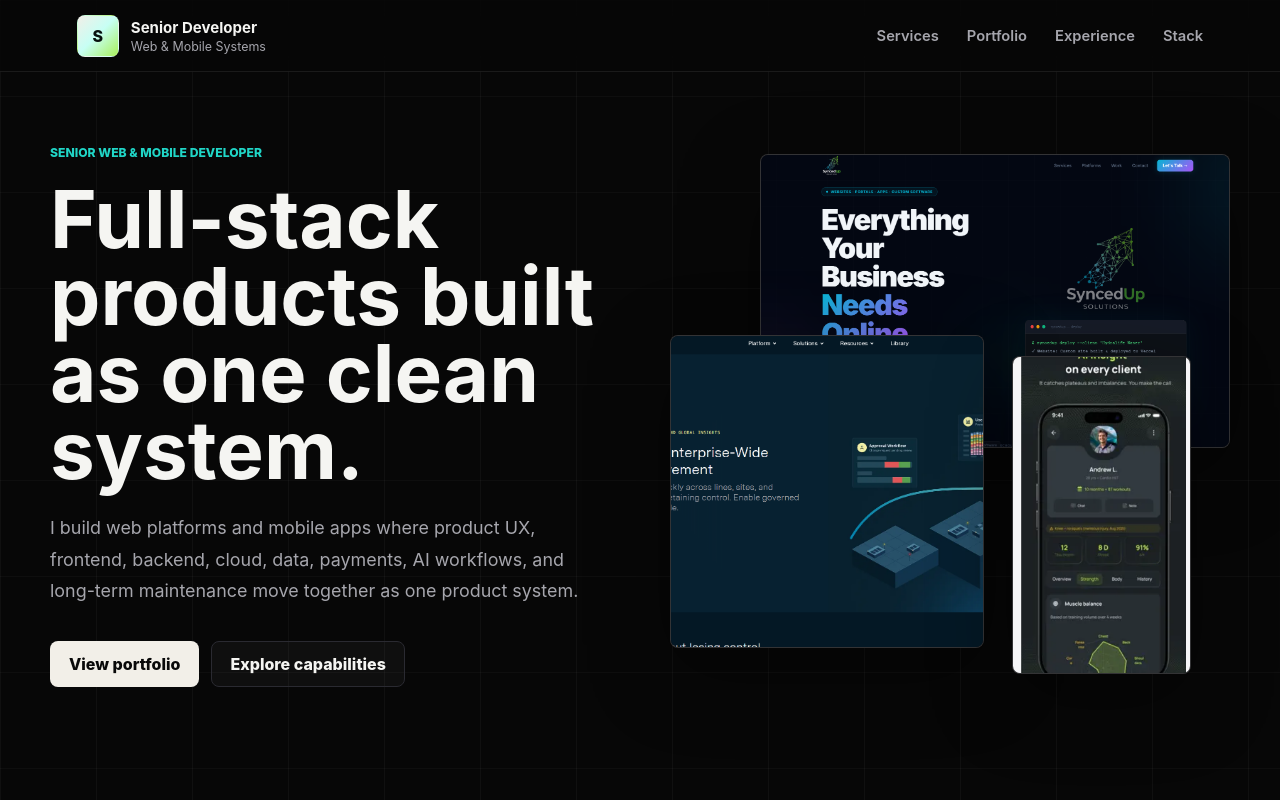
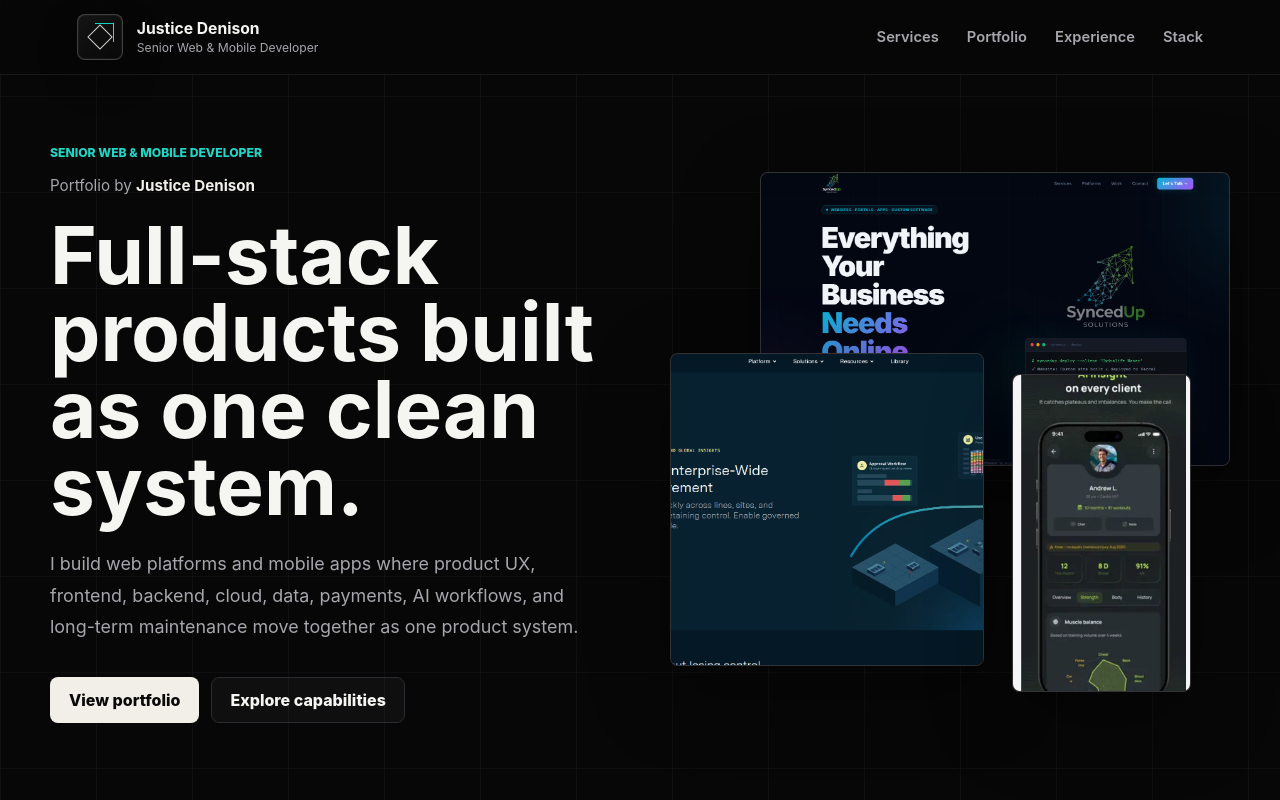
Before and after one commit to justiceD222/web-mobile-portfolio, a plain HTML site: page index.html in a window 1280 px wide. Shown: the top 800 px of the page. Drawn offline with Linux system fonts and the light colour scheme.

Commit message:
update name

```diff
--- a/css/custom-portfolio.css
+++ b/css/custom-portfolio.css
@@ -20,11 +20,13 @@ a { color: inherit; text-decoration: none; }
 button, input, textarea { font: inherit; }
 img { display: block; max-width: 100%; }
 .site-header { position: fixed; inset: 0 0 auto 0; z-index: 30; min-height: 72px; padding: 14px 6vw; display: flex; align-items: center; justify-content: space-between; border-bottom: 1px solid rgba(255,255,255,.08); background: rgba(7, 7, 7, .78); backdrop-filter: blur(18px); }
-.brand { display: inline-flex; align-items: center; gap: 12px; }
-.brand-mark { width: 42px; height: 42px; display: grid; place-items: center; border: 1px solid rgba(255,255,255,.16); border-radius: 8px; background: linear-gradient(135deg, var(--cream), #c7fff4 48%, var(--accent-3)); color: #07100d; font-weight: 800; }
+.brand { display: inline-flex; align-items: center; gap: 14px; min-width: 0; }
+.brand-mark { position: relative; width: 46px; height: 46px; display: grid; place-items: center; border: 1px solid rgba(242,239,232,.22); border-radius: 8px; background: linear-gradient(145deg, rgba(255,255,255,.06), rgba(255,255,255,.015)); box-shadow: inset 0 0 0 1px rgba(255,255,255,.04), 0 16px 38px rgba(0,0,0,.28); overflow: hidden; }
+.brand-mark::before { content: ""; position: absolute; width: 16px; height: 16px; border: 1px solid rgba(242,239,232,.86); transform: rotate(45deg); }
+.brand-mark::after { content: ""; position: absolute; width: 18px; height: 18px; border-top: 1px solid rgba(15,241,215,.88); border-right: 1px solid rgba(178,255,90,.78); transform: translate(5px, -5px); }
 .brand-text { display: grid; gap: 2px; }
-.brand-text strong { font-size: .94rem; }
-.brand-text small { color: var(--muted); font-size: .78rem; }
+.brand-text strong { font-size: .98rem; letter-spacing: 0; }
+.brand-text small { color: var(--muted); font-size: .76rem; letter-spacing: 0; }
 .site-nav { display: flex; align-items: center; gap: 28px; color: var(--muted); font-size: .92rem; font-weight: 600; }
 .site-nav a:hover { color: var(--text); }
 .menu-toggle { display: none; width: 42px; height: 42px; border: 1px solid var(--line); border-radius: 8px; background: var(--panel); color: var(--text); }
@@ -32,6 +34,8 @@ img { display: block; max-width: 100%; }
 .section-shell { width: min(1180px, calc(100% - 40px)); margin: 0 auto; }
 .hero { min-height: 92svh; padding: 142px 0 86px; display: grid; grid-template-columns: minmax(0, 1fr) minmax(380px, 560px); align-items: center; gap: 64px; }
 .eyebrow { margin: 0 0 18px; color: var(--accent); text-transform: uppercase; font-size: .76rem; font-weight: 800; letter-spacing: 0; }
+.signature-line { margin: -6px 0 20px; color: var(--muted); font-size: .95rem; line-height: 1.45; }
+.signature-line strong { color: var(--cream); font-weight: 700; }
 h1, h2, h3, p { margin-top: 0; }
 h1 { max-width: 760px; margin-bottom: 24px; font-size: 5rem; line-height: .96; letter-spacing: 0; }
 h2 { font-size: 2.55rem; line-height: 1.04; letter-spacing: 0; margin-bottom: 18px; }
--- a/index.html
+++ b/index.html
@@ -3,15 +3,15 @@
 <head>
   <meta charset="utf-8">
   <meta name="viewport" content="width=device-width, initial-scale=1">
-  <title>Senior Web & Mobile Developer Portfolio</title>
+  <title>Justice Denison - Senior Web & Mobile Developer Portfolio</title>
   <meta name="description" content="Senior web and mobile developer portfolio focused on production-ready product systems.">
   <link rel="stylesheet" href="css/custom-portfolio.css">
 </head>
 <body>
   <header class="site-header" data-header>
     <a class="brand" href="#home" aria-label="Portfolio home">
-      <span class="brand-mark">S</span>
-      <span class="brand-text"><strong>Senior Developer</strong><small>Web & Mobile Systems</small></span>
+      <span class="brand-mark" aria-hidden="true"></span>
+      <span class="brand-text"><strong>Justice Denison</strong><small>Senior Web & Mobile Developer</small></span>
     </a>
     <button class="menu-toggle" type="button" data-menu-toggle aria-label="Toggle navigation"><span></span><span></span></button>
     <nav class="site-nav" data-nav aria-label="Primary navigation">
@@ -26,6 +26,7 @@
     <section class="hero section-shell">
       <div class="hero-copy">
         <p class="eyebrow">Senior Web & Mobile Developer</p>
+        <p class="signature-line">Portfolio by <strong>Justice Denison</strong></p>
         <h1>Full-stack products built as one clean system.</h1>
         <p class="hero-lede">I build web platforms and mobile apps where product UX, frontend, backend, cloud, data, payments, AI workflows, and long-term maintenance move together as one product system.</p>
         <div class="hero-actions">
@@ -104,7 +105,7 @@
     </section>
   </main>
 
-  <footer class="site-footer"><p>Senior Web & Mobile Developer Portfolio</p><a href="#home">Back to top</a></footer>
+  <footer class="site-footer"><p>Justice Denison - Senior Web & Mobile Developer Portfolio</p><a href="#home">Back to top</a></footer>
 
   <div class="project-modal" data-modal aria-hidden="true">
     <div class="modal-backdrop" data-close></div>
```
